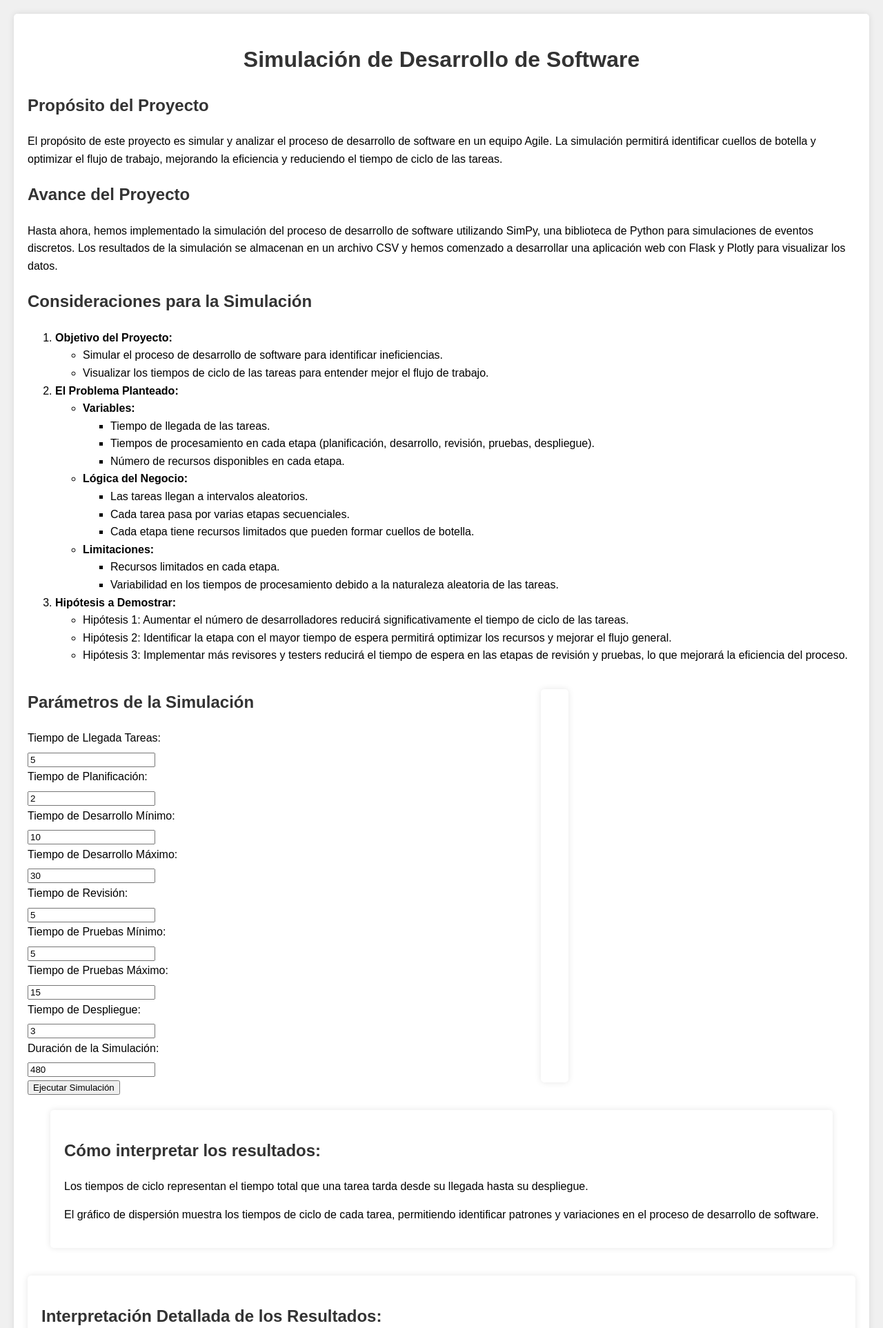
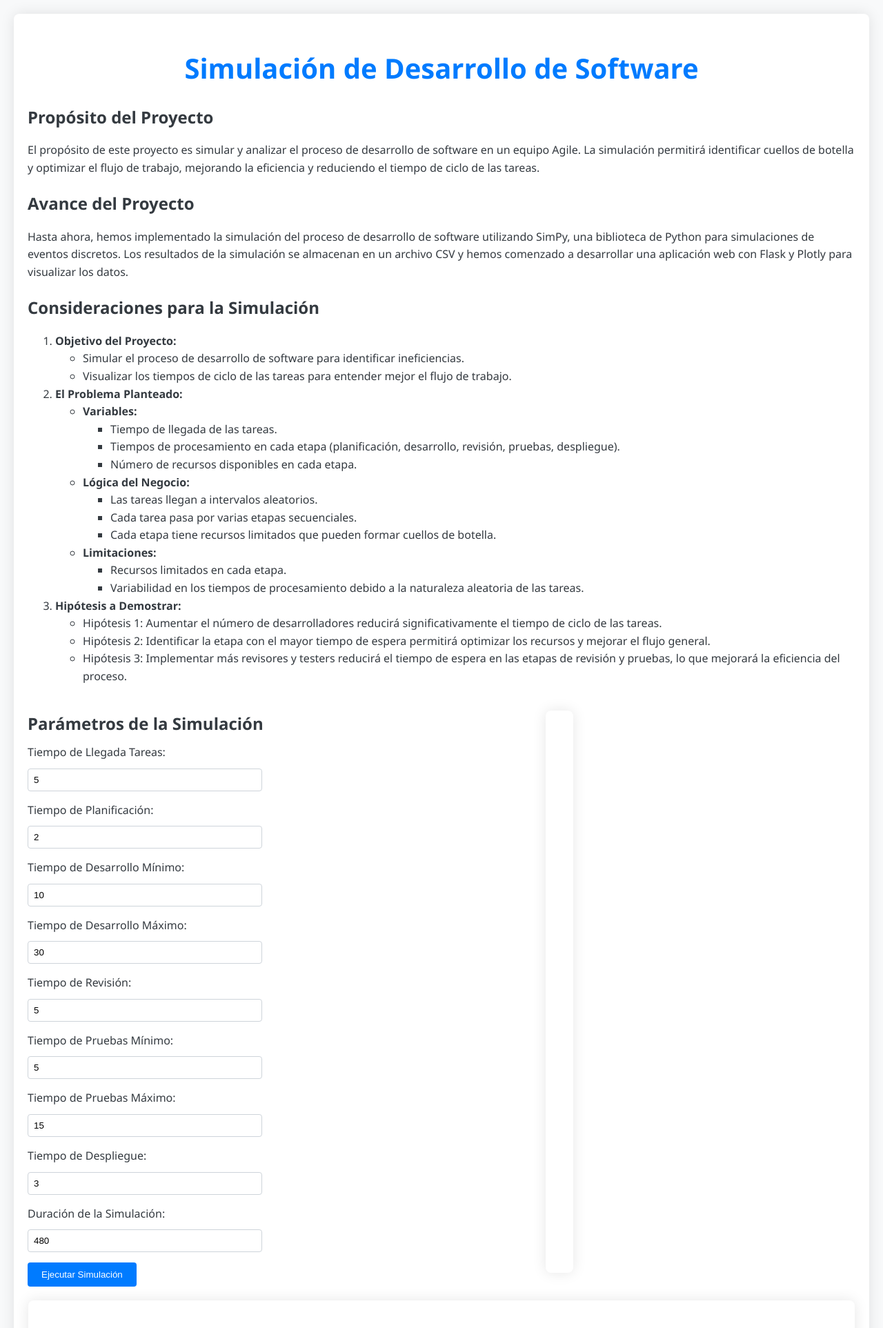
Before and after one commit to SonicWD/Simulaci-n-Software, a Flask app: page / in a window 1280 px wide. Shown: the top 1925 px of the page at 69% size. Run offline with Flask 3, Linux system fonts and the light colour scheme; some libraries are stand-ins or nearby versions.

Commit message:
Version final del proyecto

```diff
--- a/app.py
+++ b/app.py
@@ -1,7 +1,7 @@
 from flask import Flask, render_template, jsonify, request
-import pandas as pd  # Importar Pandas para manejo de datos
-import simpy  # Importar SimPy para la simulación de eventos discretos
-import random  # Importar Random para generación de números aleatorios
+import pandas as pd
+import simpy
+import random
 
 app = Flask(__name__)  # Crear una instancia de la aplicación Flask saque 80 lptm
 
@@ -40,9 +40,9 @@ def run_simulation(params):
     TIEMPO_DESPLIEGUE = params['TIEMPO_DESPLIEGUE']
     DURACION_SIMULACION = params['DURACION_SIMULACION']
 
-    env = simpy.Environment()  # Crear el entorno de simulación de SimPy
+    env = simpy.Environment()
     planificadores = simpy.Resource(env, 1)  # Recurso para la planificación
-    desarrolladores = simpy.Resource(env, 3)  # Recurso para el desarrollo (3 desarrolladores)
+    desarrolladores = simpy.Resource(env, 3)  # Recurso para el desarrollo se puede cambiar(3 desarrolladores)
     revisores = simpy.Resource(env, 1)  # Recurso para la revisión
     testers = simpy.Resource(env, 2)  # Recurso para las pruebas (2 testers)
     desplegadores = simpy.Resource(env, 1)  # Recurso para el despliegue
--- a/run.txt
+++ b/run.txt
@@ -1,2 +1,6 @@
  .\.venv\Scripts\activate
  python app.py
+
+
+
+ python simulacion.py 10 2 10 30 5 5 15 3 100
--- a/static/styles.css
+++ b/static/styles.css
@@ -1,21 +1,21 @@
-/* styles.css */
+
 
 body {
-    font-family: Arial, sans-serif;
+    font-family: 'Segoe UI', Tahoma, Geneva, Verdana, sans-serif;
     line-height: 1.6;
     margin: 0;
     padding: 0;
-    background-color: #f0f0f0;
+    background-color: #f8f9fa;
+    color: #343a40;
 }
 
 .container {
-    max-width: 1200px; /* Aumentamos el ancho del contenedor principal */
-
-    margin: 20px auto; /* Centramos el contenedor en la página */
+    max-width: 1200px;
+    margin: 20px auto;
     padding: 20px;
     background-color: #fff;
-    box-shadow: 0 0 10px rgba(0, 0, 0, 0.1);
-    border-radius: 5px;
+    box-shadow: 0 0 20px rgba(0, 0, 0, 0.1);
+    border-radius: 8px;
 }
 
 header {
@@ -23,8 +23,15 @@ header {
     margin-bottom: 20px;
 }
 
-h1, h2, h3 {
-    color: #333;
+h1 {
+    font-size: 2.5em;
+    color: #007bff;
+    margin-bottom: 10px;
+}
+
+h2, h3 {
+    color: #343a40;
+    margin-bottom: 10px;
 }
 
 p {
@@ -32,39 +39,92 @@ p {
 }
 
 .sim-container {
-    display: flex; /* Utilizamos flexbox para organizar los elementos */
-    flex-wrap: wrap; /* Permitimos que los elementos puedan envolverse en dispositivos más pequeños */
+    display: flex;
+    flex-wrap: wrap;
 }
 
 .parameters-container {
-    flex: 1; /* El contenedor de variables ocupa 1/3 del espacio */
-    margin-right: 20px; /* Espacio entre el contenedor de variables y el formulario */
+    flex: 1;
+    margin-right: 20px;
 }
 
 .simulation-container {
-    flex: 2; /* El contenedor de simulación ocupa 2/3 del espacio */
+    flex: 2;
     display: flex;
     flex-direction: column;
 }
-/* Estilo para los labels dentro de form-group */
+
+.form-group {
+    margin-bottom: 15px;
+}
+
 .form-group label {
     display: block;
     margin-bottom: 5px;
-    cursor: pointer; /* Cambia el cursor al puntero cuando se pase sobre el label */
-    transition: color 0.3s ease; /* Transición suave para el cambio de color */
+    cursor: pointer;
+    font-weight: 500;
+    transition: color 0.3s ease;
 }
 
-/* Efecto hover */
 .form-group label:hover {
-    color: #007bff; /* Cambia el color del texto al azul cuando se hace hover */
+    color: #007bff;
 }
 
+.form-group input {
+    width: calc(100% - 20px);
+    padding: 8px;
+    margin-top: 5px;
+    border: 1px solid #ced4da;
+    border-radius: 4px;
+    transition: border-color 0.3s ease;
+}
+
+.form-group input:focus {
+    border-color: #007bff;
+    outline: none;
+}
+
+button {
+    display: inline-block;
+    padding: 10px 20px;
+    color: #fff;
+    background-color: #007bff;
+    border: none;
+    border-radius: 4px;
+    cursor: pointer;
+    transition: background-color 0.3s ease;
+}
+
+button:hover {
+    background-color: #0056b3;
+}
 
 .result-explanation {
     margin-top: 20px;
 }
 
 .graph-container {
-    width: 100%; /* El gráfico ocupa todo el ancho disponible */
+    width: 100%;
     text-align: center;
 }
+
+table {
+    width: 100%;
+    border-collapse: collapse;
+    margin-bottom: 20px;
+}
+
+table th, table td {
+    padding: 12px 15px;
+    border: 1px solid #dee2e6;
+}
+
+table th {
+    background-color: #007bff;
+    color: #fff;
+    text-align: left;
+}
+
+table tr:nth-child(even) {
+    background-color: #f8f9fa;
+}
```
Also changed, not shown: 2 other files.
